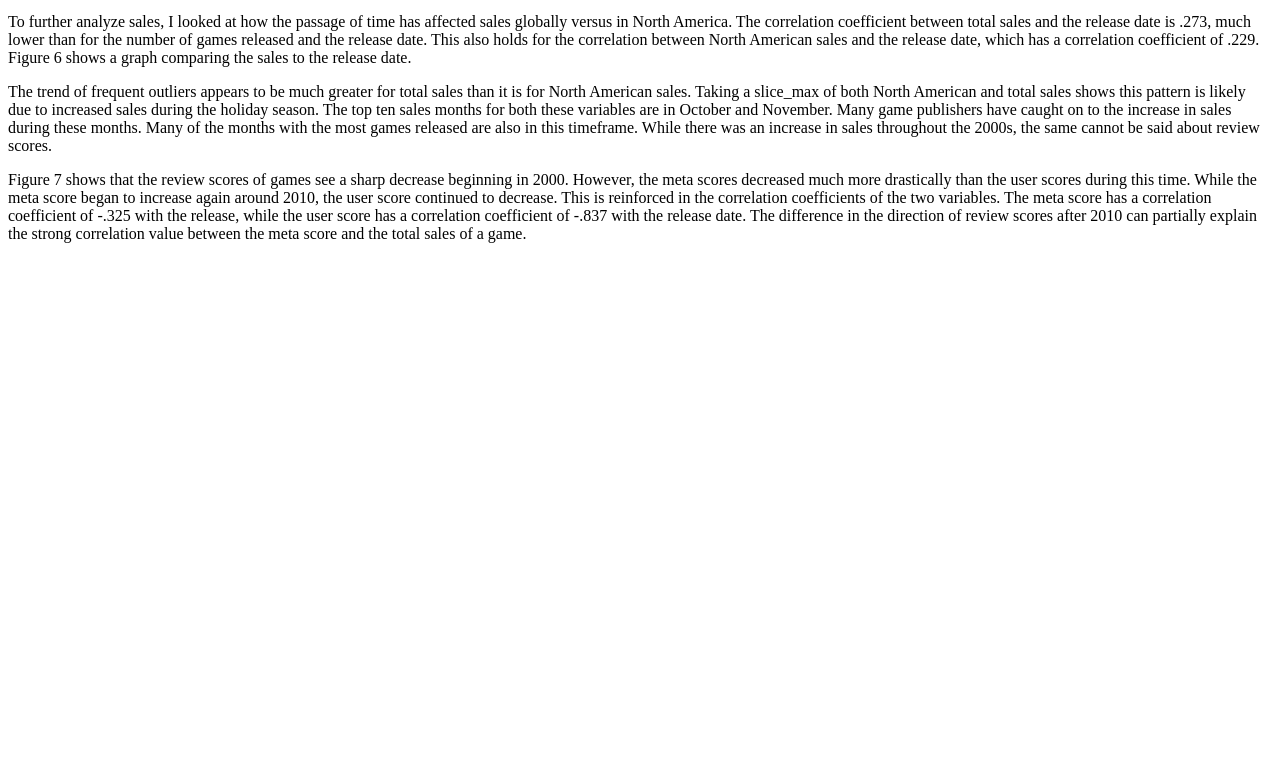
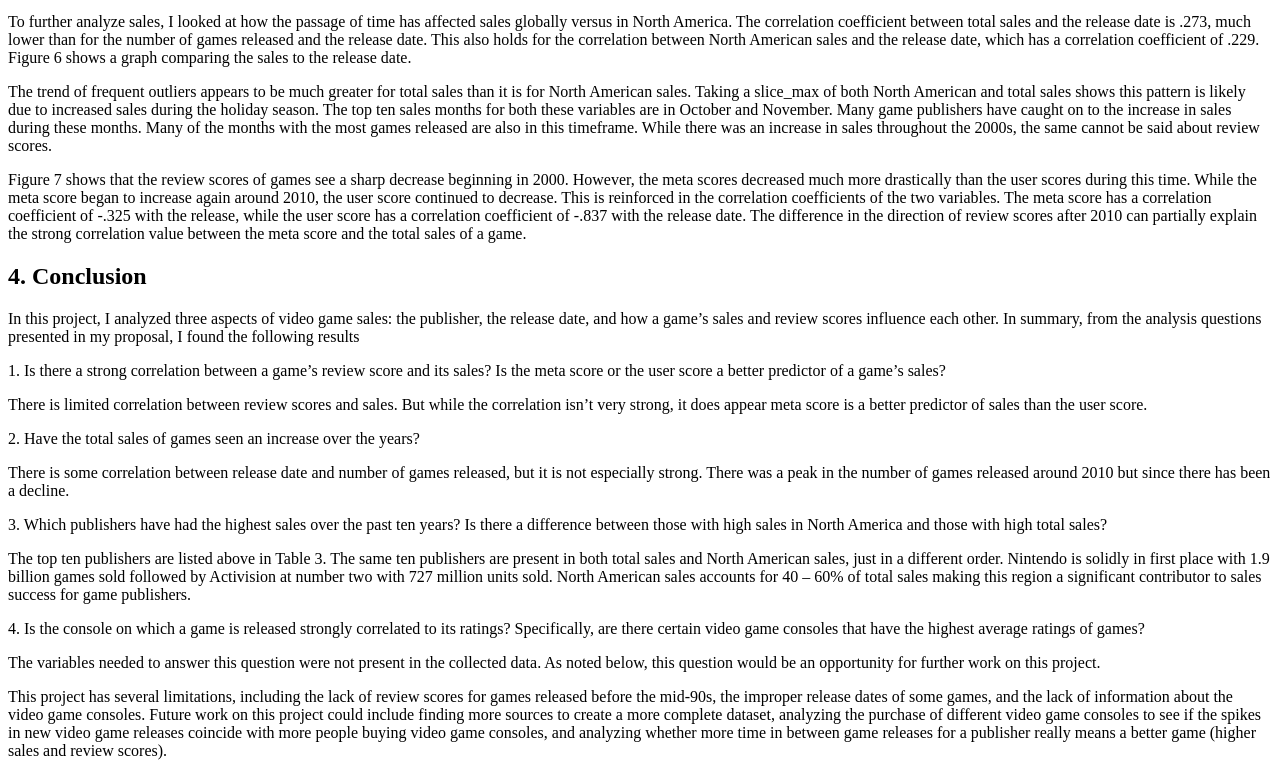
Before and after one commit to ella-zaputil/3300-module7, a plain HTML site: page index.html in a window 1280 px wide. Shown: the part 2213-2989 px from the top of the page. Before the commit the page ends 2472 px from the top, so only its background shows below. Drawn offline with Linux system fonts and the light colour scheme.

Commit message:
Added text to conclusion section

```diff
--- a/index.html
+++ b/index.html
@@ -174,7 +174,37 @@
             difference in the direction of review scores after 2010 can partially explain the strong correlation value
             between the meta score and the total sales of a game.</p>
         </section>
-        <section id="conclusion"> </section>
+        <section id="conclusion">
+            <h2> 4. Conclusion </h2>
+            <p>In this project, I analyzed three aspects of video game sales: the publisher, the release date, and how a
+            game’s sales and review scores influence each other. In summary, from the analysis questions presented
+            in my proposal, I found the following results</p>
+            <p> 1. Is there a strong correlation between a game’s review score and its sales? Is the meta score or
+            the user score a better predictor of a game’s sales? </p>
+            <p> There is limited correlation between review scores and sales. But while the correlation isn’t very
+            strong, it does appear meta score is a better predictor of sales than the user score.</p>
+            <p>2. Have the total sales of games seen an increase over the years? </p>
+            <p>There is some correlation between release date and number of games released, but it is not
+            especially strong. There was a peak in the number of games released around 2010 but since
+            there has been a decline. </p>
+            <p> 3. Which publishers have had the highest sales over the past ten years? Is there a difference
+            between those with high sales in North America and those with high total sales?</p>
+            <p>The top ten publishers are listed above in Table 3. The same ten publishers are present in both
+            total sales and North American sales, just in a different order. Nintendo is solidly in first place
+            with 1.9 billion games sold followed by Activision at number two with 727 million units sold.
+            North American sales accounts for 40 – 60% of total sales making this region a significant
+            contributor to sales success for game publishers. </p>
+            <p>4. Is the console on which a game is released strongly correlated to its ratings? Specifically, are
+            there certain video game consoles that have the highest average ratings of games? </p>
+            <p> The variables needed to answer this question were not present in the collected data. As noted
+            below, this question would be an opportunity for further work on this project.</p>
+            <p> This project has several limitations, including the lack of review scores for games released before the
+            mid-90s, the improper release dates of some games, and the lack of information about the video game
+            consoles. Future work on this project could include finding more sources to create a more complete
+            dataset, analyzing the purchase of different video game consoles to see if the spikes in new video game
+            releases coincide with more people buying video game consoles, and analyzing whether more time in
+            between game releases for a publisher really means a better game (higher sales and review scores).</p>
+        </section>
     </main>
     <footer> </footer>
 </body>
```
